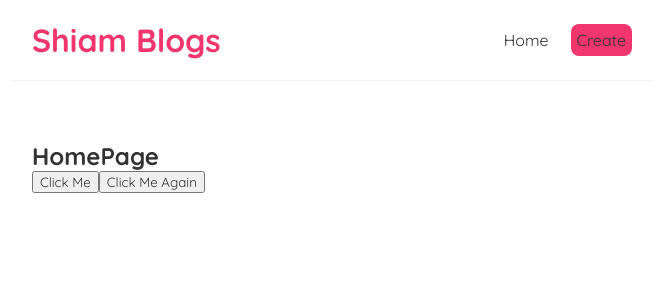
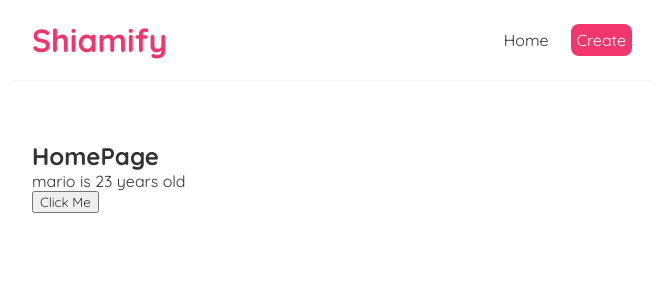
Before and after one commit to shiamabdullah/simp_blog_react, a React (Create React App) app: page / in a window 1280 px wide. Shown: the top 300 px of the page, without its empty margins (308-971 px from the left). Built offline with nearby package versions, Linux system fonts and the light colour scheme.

Commit message:
use State

```diff
--- a/src/Home.js
+++ b/src/Home.js
@@ -1,25 +1,21 @@
-import React from "react";
+import react from "react";
+import { useState } from "react";
 
 const Home = () => {
+  const [name, setName] = useState("mario");
+  const [age, setAge] = useState("23");
+
   const handleClick = (e) => {
     console.log("hello ninjas", e);
+    setName("Shiam");
+    setAge("22");
   };
 
-  const handleClickAgain = (name, e) => {
-    console.log("hello " + name + e.target);
-    console.log(e);
-  };
   return (
     <div className="home">
       <h2>HomePage</h2>
+      <p>{name + " is " + age + " years old"}</p>
       <button onClick={handleClick}> Click Me</button>
-      <button
-        onClick={(e) => {
-          handleClickAgain("mario", e);
-        }}
-      >
-        Click Me Again
-      </button>
     </div>
   );
 };
--- a/src/Navbar.js
+++ b/src/Navbar.js
@@ -3,13 +3,13 @@ import React from "react";
 const Navbar = () => {
   return (
     <div className="navbar">
-      <h1>Shiam Blogs</h1>
+      <h1>Shiamify</h1>
       <div className="links">
         <a href="/"> Home</a>
         <a
           href="/create"
           style={{
-            color: "whizte",
+            color: "white",
             backgroundColor: "#f1356d",
             borderRadius: "8px",
           }}
```
